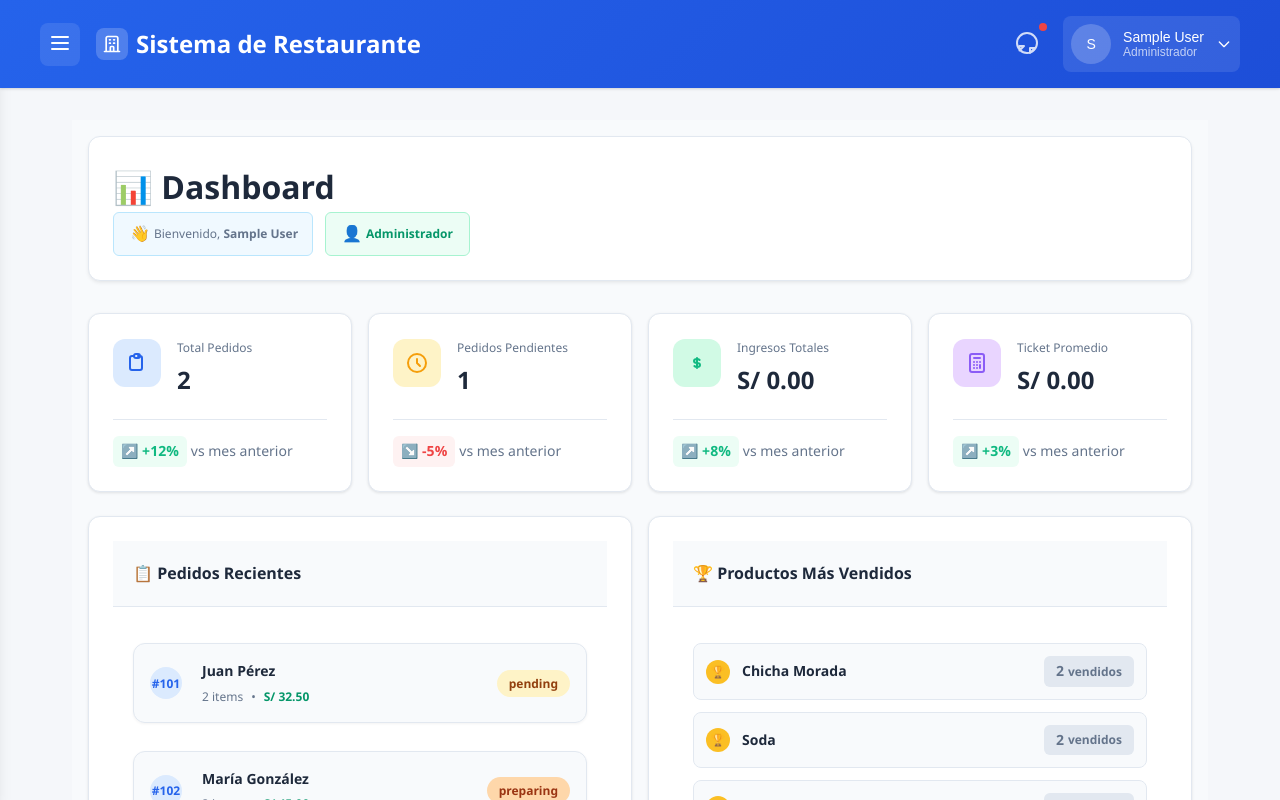
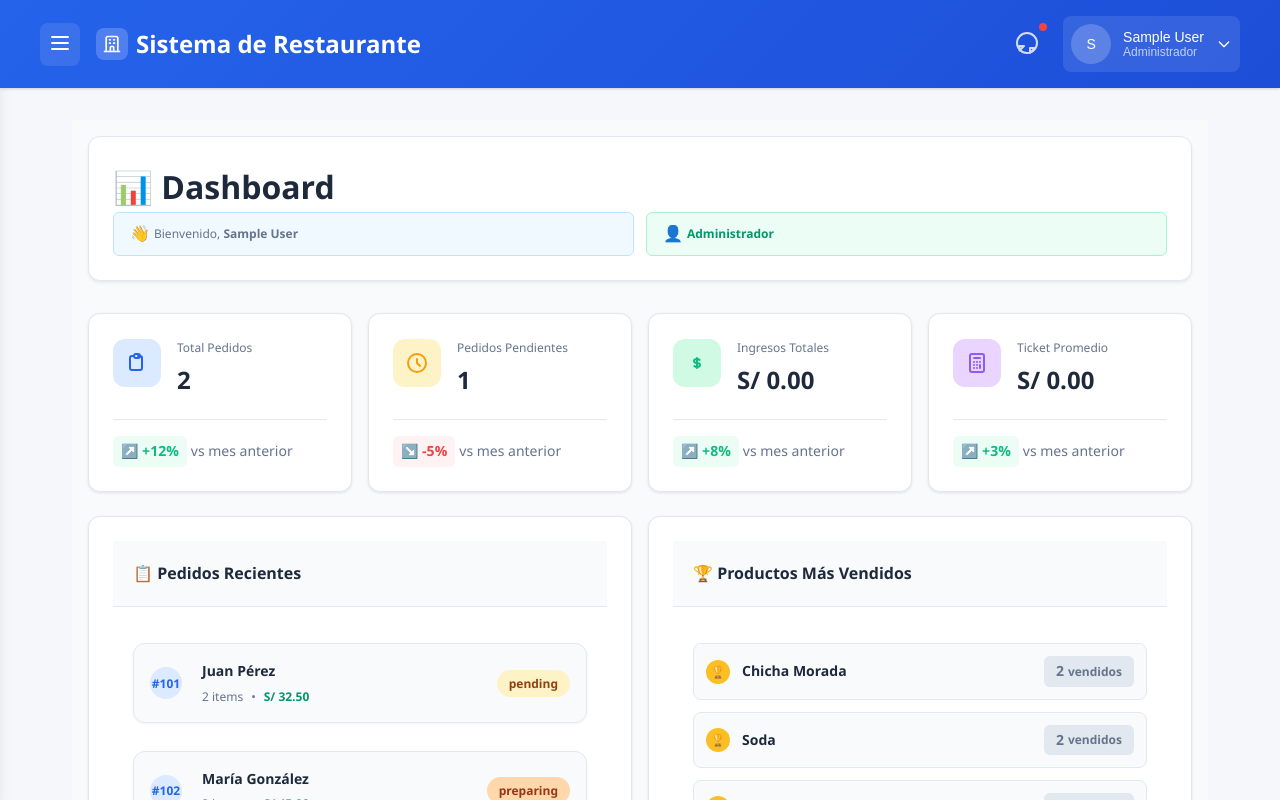
Before and after one commit to yonkyyyyyy/restaurante-app, a React (Vite) app: page /dashboard in a window 1280 px wide. Shown: the top 800 px of the page. Built offline with nearby package versions, Linux system fonts and the light colour scheme; sample sign-in values are in the browser's storage.

Commit message:
Arreglar header cortado definitivamente
- Eliminar overflow hidden y text-overflow ellipsis
- Permitir que el texto se vea completo
- Header completamente visible y profesional
- Sistema listo para vender

```diff
--- a/src/pages/Dashboard.jsx
+++ b/src/pages/Dashboard.jsx
@@ -468,9 +468,11 @@ export default function Dashboard() {
             gap: '0.25rem',
             fontWeight: '500',
             whiteSpace: 'nowrap',
-            overflow: 'hidden',
-            textOverflow: 'ellipsis',
-            maxWidth: window.innerWidth <= 480 ? '100%' : '200px'
+            overflow: 'visible',
+            textOverflow: 'unset',
+            maxWidth: 'none',
+            flex: '1',
+            minWidth: '0'
           }}>
             <span style={{ fontSize: '1rem' }}>👋</span>
             <span>Bienvenido, <strong>{authState.user?.name}</strong></span>
@@ -488,9 +490,11 @@ export default function Dashboard() {
             gap: '0.25rem',
             fontWeight: '600',
             whiteSpace: 'nowrap',
-            overflow: 'hidden',
-            textOverflow: 'ellipsis',
-            maxWidth: window.innerWidth <= 480 ? '100%' : '150px'
+            overflow: 'visible',
+            textOverflow: 'unset',
+            maxWidth: 'none',
+            flex: '1',
+            minWidth: '0'
           }}>
             <span style={{ fontSize: '1rem' }}>👤</span>
             <span>{getRoleDisplayName(authState.user?.role)}</span>
```
